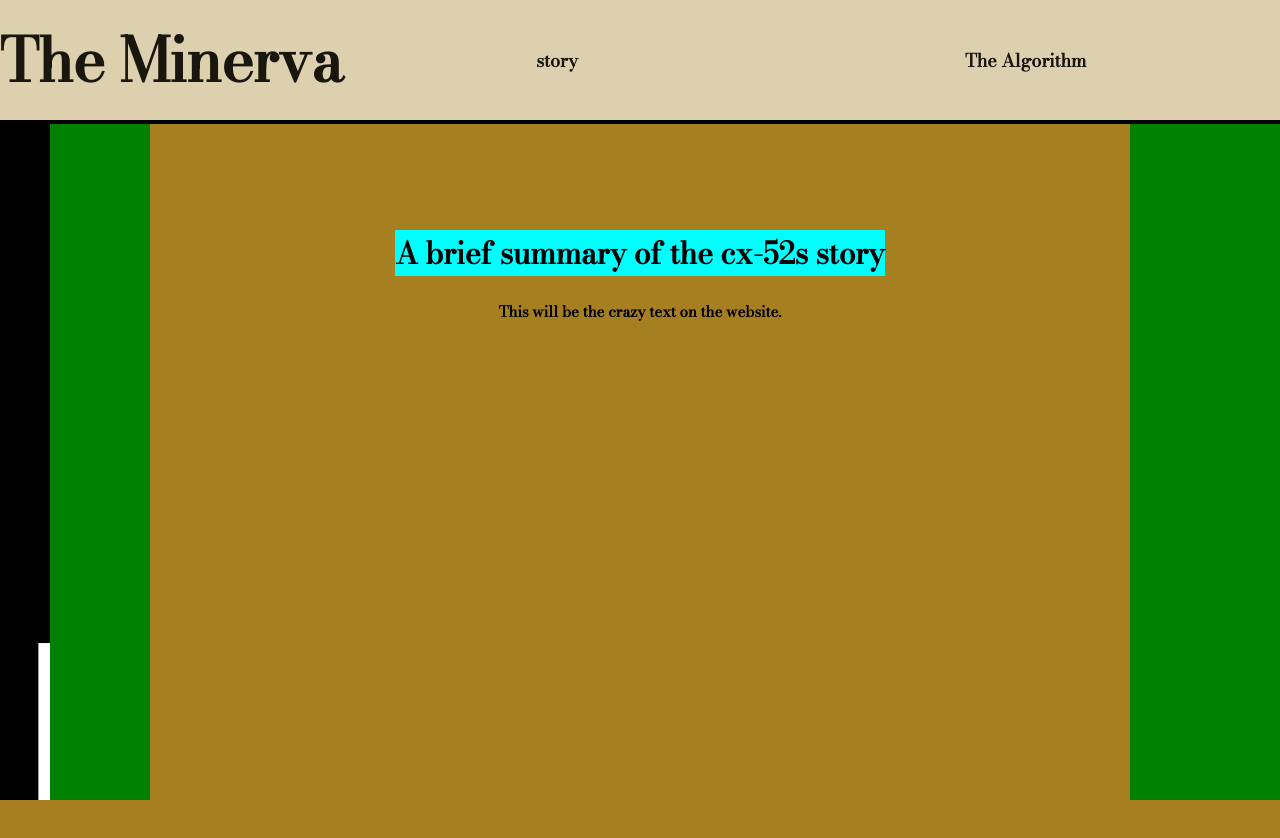
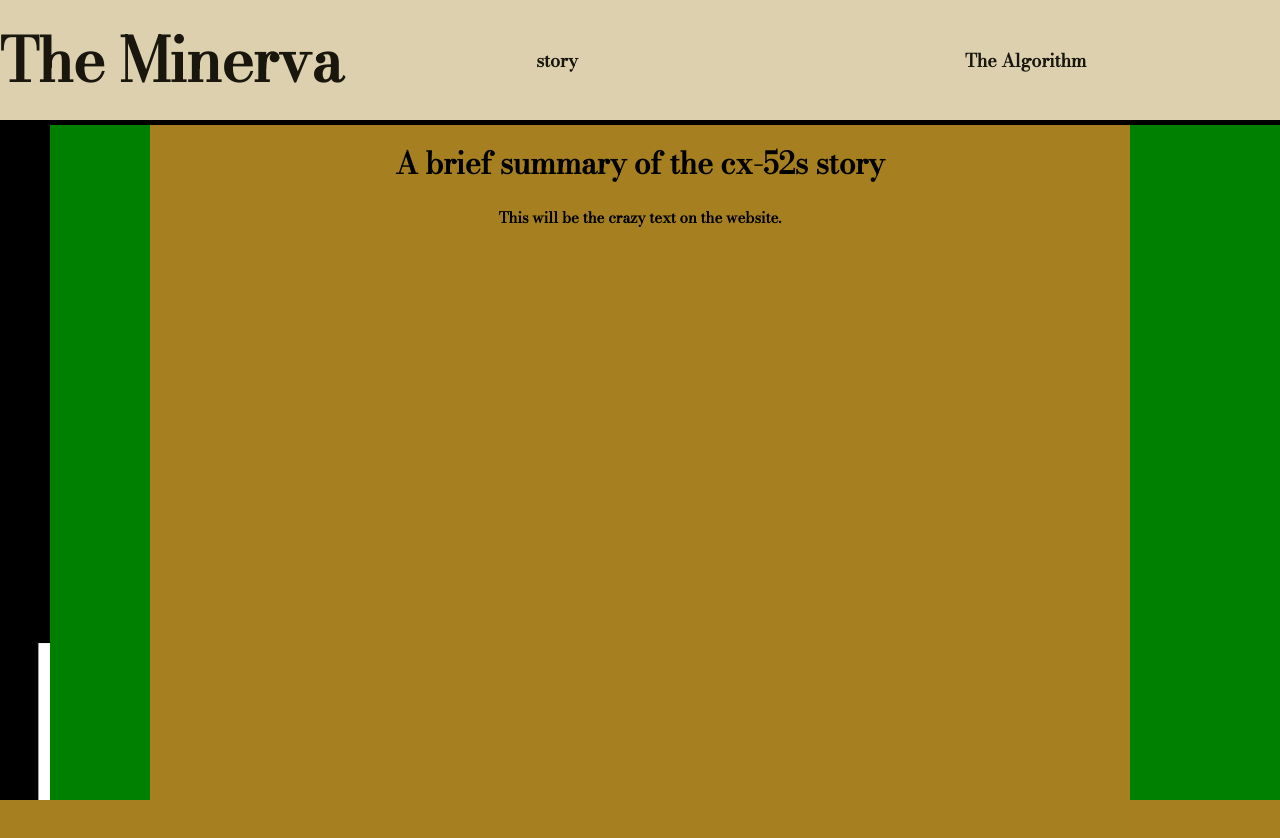
Before and after one commit to DavidSaj/Maturarbeit, a plain HTML site: page index.html in a window 1280 px wide. Shown: the top 838 px of the page. Drawn offline with nearby package versions, Linux system fonts and the light colour scheme.

Commit message:
Update Website
Update for the website. both clean up and fixing some issues. Much to be additionally done though

```diff
--- a/index.html
+++ b/index.html
@@ -30,9 +30,7 @@
         <div class="right-sidebar"></div>
         <div class="main-text">
             <div class="text-title">A brief summary of the cx-52s story</div>
-            <div class="text-text" id="content-placeholder"></div>
-        </div>
-        <div class="line"></div>
+            <div class="text-text" id="content-placeholder">
                 <script>
                     // Use JavaScript to fetch the content from content.txt and insert it into the text-text div.
                     fetch('content.txt')
@@ -42,5 +40,8 @@
                         })
                         .catch(error => console.error(error));
                 </script>
+            </div>
+        </div>
+        <div class="line"></div>
      </body>
 </html>
--- a/main.css
+++ b/main.css
@@ -93,32 +93,30 @@
 
 .main-text {
     position: absolute;
-    align-items: center;
-    margin-top: 7%;
     z-index: 99;
     display: flex;
-    flex-direction: column;
-    font-family: "Bodoni Moda";
+    flex-direction: column; /* Change the flex direction to column */
+    font-family: "Bodoni Moda", serif;
     right: 30%;
     left: 30%;
 }
 
 .text-title {
-    position: absolute;
-    align-items: center; /* Center horizontally */
     font-size: 30px;
-    font-style: normal;
     font-weight: 900;
-    background-color: aqua;
-
+    text-align: center;
 }
 
-
-.text-text{
+.text-text {
+    font-size: 15px;
+    font-weight: 900;
+    text-align: center;
+    margin-top: 20px; /* Add margin-top for spacing between title and text */
+}
+/* Add styles for the line */
+.line {
     position: absolute;
-    align-items: center; /* Center horizontally */
-    margin-top: 70px;
-    font-size: 15px;
-    font-style: normal;
-    font-weight: 900;
+    width: 100%;
+    border-top: 1px solid #000; /* Adjust color as needed */
+    z-index: 98; /* Ensure the line appears below text */
 }
```
Lines whose indentation alone changed are shown as unchanged.
